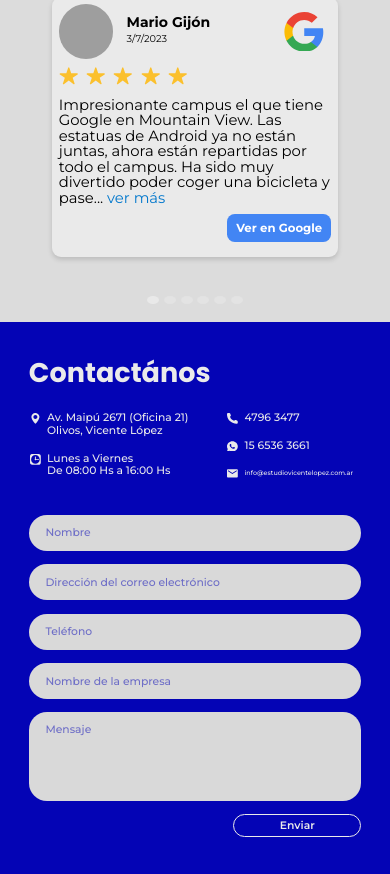
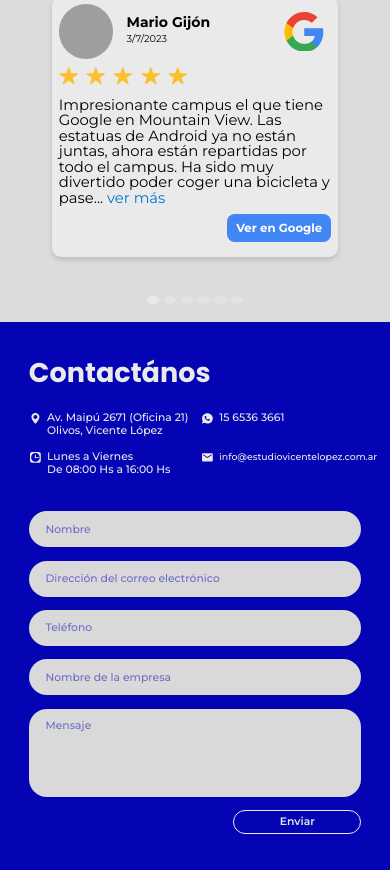
Before and after one commit to Gianva23/Estudio_PIMSI, a React (Create React App) app: page / in a window 390 px wide. Shown: the part 2420-3294 px from the top of the page. Built offline with nearby package versions, Linux system fonts and the light colour scheme; grey boxes are pictures that could not be loaded.

Commit message:
correccion footer

```diff
--- a/src/sections/Footer/Footer.css
+++ b/src/sections/Footer/Footer.css
@@ -54,6 +54,7 @@
     display: flex;
     gap: 16px;
     margin: 0px;
+    width: fit-content;
 }
 .contact-detail{
     display: flex;
@@ -123,7 +124,7 @@
 @media (max-width: 1080px){
     .footer{
         min-height: 57.87vw;
-}
+    }
     .flex-footer-top{
         padding: 9.44vw 0 6.75vw 7.4vw;
         flex-direction: column;
@@ -140,7 +141,8 @@
     .footer-contact {
         display: grid;
         grid-template-columns: 1fr 1fr;
-        gap: 10%
+        gap: 3.2vw;
+        width: auto;
     }
     .columna1 > div {
         flex: 1;
@@ -150,11 +152,9 @@
     }
     .columna1{
         gap: 3.7vw;
-        min-width: 41.66vw;
     }
     .columna2{
         gap: 3.7vw;
-        min-width: 32.4vw;
     }
     .contact-detail p{
         font-size: 2.77vw;  /* 30px */
@@ -170,7 +170,10 @@
         min-width: 25.09vw;
     }
     .direct-mail{
-        font-size: 1.65vw !important;  /* 17.82px */
+        font-size: 2.4vw !important;  /* 26px */
+    }
+    .maps-detail{
+        width: 36.3vw;
     }
 }
 a:visited,
--- a/src/sections/Footer/Footer.jsx
+++ b/src/sections/Footer/Footer.jsx
@@ -33,14 +33,6 @@ function Footer() {
                             </div>
                         </div>
                         <div className='columna2'>
-                            <div className='contact'>
-                                <a className='contact-detail'
-                                    href="tel:5491147963477"
-                                    ><LogoNumCelular/>
-                                    <p>4796 3477</p>
-                                </a>
-                            </div>
-
                             <div className='contact'>
                                 <a className='contact-detail'
                                     href="https://wa.me/5491165363661"
```
Also changed, not shown: 18 other files (tests, documents, lock files or other folders).
